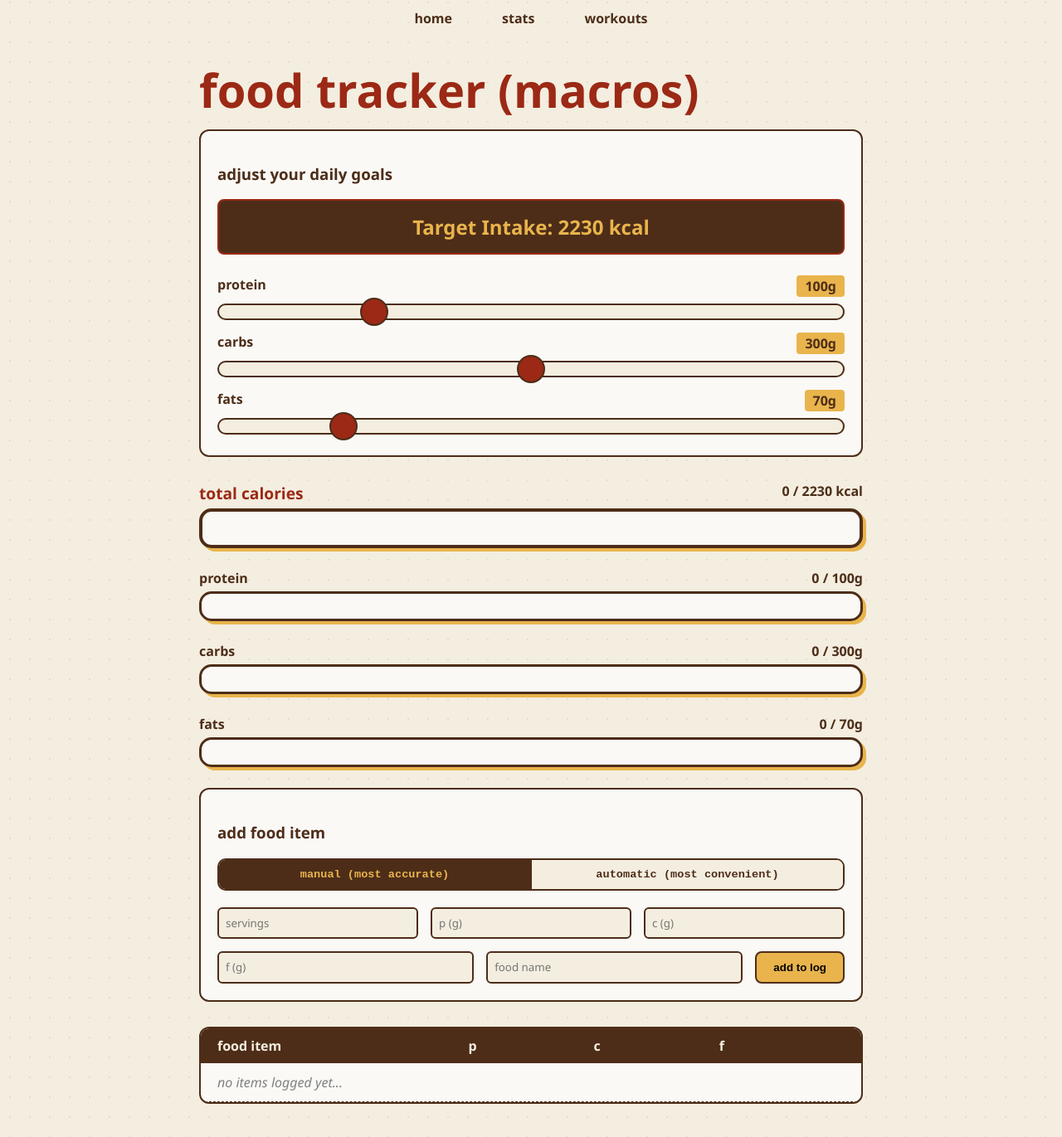
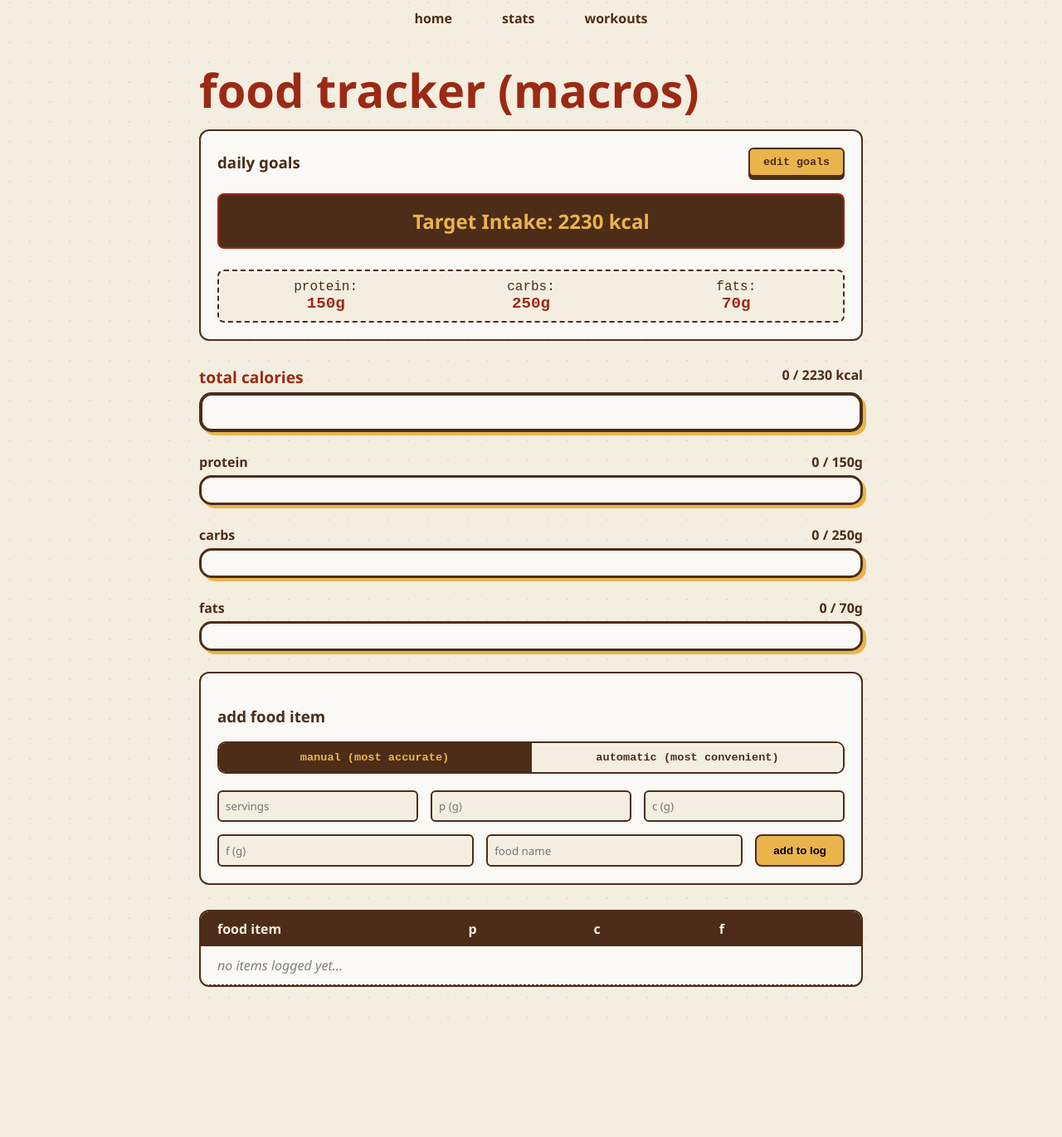
Before and after one commit to brippy207/Workout_App, a Django app: page /tracker/nutrition/ in a window 1280 px wide. Shown: the part 153-1524 px from the top of the page at 83% size. After the commit the page ends 1381 px from the top, so only its background shows below. Run offline with Django 5.2, Linux system fonts and the light colour scheme; the visitor is signed in with stand-in values (Sample User, id 1); data comes from the database, SQL or seed files in the repository; data that the repository does not hold is empty.

Commit message:
Cleaned up nutrition UI by making daily goals changable only when clicking an edit button, and saved users nutrition goals to their profile

```diff
--- a/tracker/templates/tracker/nutrition.html
+++ b/tracker/templates/tracker/nutrition.html
@@ -156,6 +156,7 @@
             opacity: 0;
             transform: translateY(-10px);
         }
+
         to {
             opacity: 1;
             transform: translateY(0);
@@ -331,6 +332,58 @@
         border-color: var(--burnt-orange);
         color: var(--wood);
     }
+
+    /* Tactile Retro Button */
+    .retro-btn {
+        background: var(--mustard);
+        color: var(--wood);
+        border: 2px solid var(--wood);
+        border-radius: 6px;
+        padding: 8px 16px;
+        font-family: 'Courier New', Courier, monospace;
+        font-weight: 900;
+        text-transform: lowercase;
+        cursor: pointer;
+        box-shadow: 0 4px 0 var(--wood);
+        /* The "height" of the button */
+        transition: all 0.1s ease;
+        position: relative;
+        top: 0;
+    }
+
+    .retro-btn:active {
+        box-shadow: 0 0px 0 var(--wood);
+        transform: translateY(4px);
+        /* Moves down when pressed */
+    }
+
+    .retro-btn.active-mode {
+        background: var(--burnt-orange);
+        color: var(--soft-white);
+    }
+
+    /* Readout Grid Styling */
+    .readout-grid {
+        display: grid;
+        grid-template-columns: 1fr 1fr 1fr;
+        gap: 10px;
+        padding: 10px;
+        background: var(--cream);
+        border: 2px dashed var(--wood);
+        border-radius: 8px;
+    }
+
+    .readout-item {
+        text-align: center;
+        font-family: 'Courier New', Courier, monospace;
+        color: var(--wood);
+    }
+
+    .readout-item strong {
+        display: block;
+        font-size: 1.2rem;
+        color: var(--burnt-orange);
+    }
 </style>
 {% endblock %}
 
@@ -340,24 +393,61 @@
 
     {% csrf_token %}
 
-    <div class="settings-card">
-        <h3>adjust your daily goals</h3>
+    <div class="settings-card" id="goal-panel">
+        <div style="display: flex; justify-content: space-between; align-items: center; margin-bottom: 20px;">
+            <h3 style="margin: 0;">daily goals</h3>
+            <button id="edit-goals-btn" class="retro-btn" onclick="toggleEditMode()">edit goals</button>
+        </div>
+
         <div class="cal-display-70s">
             <label>Target Intake:</label>
-            <span id="goal-cal-display">740</span> kcal
+            <span id="goal-cal-display">0</span> kcal
         </div>
-        <div class="slider-grid">
+
+        <div id="goals-container" class="view-mode">
+
+            <div class="readout-grid">
+                <div class="readout-item">
+                    <span>protein:</span>
+                    <strong id="readout-p">{{ goal.protein_goal }}g</strong>
+                </div>
+                <div class="readout-item">
+                    <span>carbs:</span>
+                    <strong id="readout-c">{{ goal.carb_goal }}g</strong>
+                </div>
+                <div class="readout-item">
+                    <span>fats:</span>
+                    <strong id="readout-f">{{ goal.fat_goal }}g</strong>
+                </div>
+            </div>
+
+            <div class="slider-grid" id="sliders-wrapper" style="display: none;">
                 <div class="slider-group">
-                <div class="slider-header"><label>protein</label><span class="value-badge"><span id="val-p">100</span>g</span></div>
-                <input type="range" id="goal-p" min="40" max="300" value="100" class="retro-slider" oninput="updateBars()">
+                    <div class="slider-header">
+                        <label>protein</label>
+                        <span class="value-badge"><span id="val-p">{{ goal.protein_goal }}</span>g</span>
                     </div>
+                    <input type="range" id="goal-p" min="40" max="300" value="{{ goal.protein_goal }}"
+                        class="retro-slider" oninput="updateBars()" onchange="saveGoalsToDB()">
+                </div>
+
                 <div class="slider-group">
-                <div class="slider-header"><label>carbs</label><span class="value-badge"><span id="val-c">300</span>g</span></div>
-                <input type="range" id="goal-c" min="100" max="500" value="300" class="retro-slider" oninput="updateBars()">
+                    <div class="slider-header">
+                        <label>carbs</label>
+                        <span class="value-badge"><span id="val-c">{{ goal.carb_goal }}</span>g</span>
                     </div>
+                    <input type="range" id="goal-c" min="100" max="500" value="{{ goal.carb_goal }}"
+                        class="retro-slider" oninput="updateBars()" onchange="saveGoalsToDB()">
+                </div>
+
                 <div class="slider-group">
-                <div class="slider-header"><label>fats</label><span class="value-badge"><span id="val-f">70</span>g</span></div>
-                <input type="range" id="goal-f" min="20" max="300" value="70" class="retro-slider" oninput="updateBars()">
+                    <div class="slider-header">
+                        <label>fats</label>
+                        <span class="value-badge"><span id="val-f">{{ goal.fat_goal }}</span>g</span>
+                    </div>
+                    <input type="range" id="goal-f" min="20" max="300" value="{{ goal.fat_goal }}" class="retro-slider"
+                        oninput="updateBars()" onchange="saveGoalsToDB()">
+                </div>
             </div>
         </div>
     </div>
@@ -374,15 +464,21 @@
         </div>
         <div class="progress-container">
             <div class="progress-label"><span>protein</span> <span id="p-text">0 / 150g</span></div>
-            <div class="progress-bg"><div id="p-bar" class="progress-fill" style="background: var(--burnt-orange);"></div></div>
+            <div class="progress-bg">
+                <div id="p-bar" class="progress-fill" style="background: var(--burnt-orange);"></div>
+            </div>
         </div>
         <div class="progress-container">
             <div class="progress-label"><span>carbs</span> <span id="c-text">0 / 200g</span></div>
-            <div class="progress-bg"><div id="c-bar" class="progress-fill" style="background: var(--mustard);"></div></div>
+            <div class="progress-bg">
+                <div id="c-bar" class="progress-fill" style="background: var(--mustard);"></div>
+            </div>
         </div>
         <div class="progress-container">
             <div class="progress-label"><span>fats</span> <span id="f-text">0 / 70g</span></div>
-            <div class="progress-bg"><div id="f-bar" class="progress-fill" style="background: #8b5e3c;"></div></div>
+            <div class="progress-bg">
+                <div id="f-bar" class="progress-fill" style="background: #8b5e3c;"></div>
+            </div>
         </div>
     </div>
 
@@ -410,14 +506,20 @@
             <div class="search-status" id="search-status"></div>
             <div id="search-results"></div>
             <div id="serving-slider-section">
-                <div class="slider-header"><label>how much did you eat?</label><span class="value-badge" id="serving-pct-display">100%</span></div>
-                <input type="range" id="serving-pct-slider" min="1" max="100" value="100" class="retro-slider" oninput="updateAutoPreview()">
+                <div class="slider-header"><label>how much did you eat?</label><span class="value-badge"
+                        id="serving-pct-display">100%</span></div>
+                <input type="range" id="serving-pct-slider" min="1" max="100" value="100" class="retro-slider"
+                    oninput="updateAutoPreview()">
             </div>
             <div id="whole-items-section">
-                <span style="font-family: 'Courier New', Courier, monospace; font-weight: bold; color: var(--burnt-orange);">OR</span>
+                <span
+                    style="font-family: 'Courier New', Courier, monospace; font-weight: bold; color: var(--burnt-orange);">OR</span>
                 <div style="display: flex; flex-direction: column; gap: 4px;">
-                    <input type="number" id="whole-items-input" min="0.1" step="0.1" placeholder="e.g. 2.5" style="width: 100px;" oninput="updateAutoPreview()">
-                    <span style="font-family: 'Courier New', Courier, monospace; font-size: 0.78rem; font-weight: bold; text-transform: lowercase; color: var(--wood);">whole items</span>
+                    <input type="number" id="whole-items-input" min="0.1" step="0.1" placeholder="e.g. 2.5"
+                        style="width: 100px;" oninput="updateAutoPreview()">
+                    <span
+                        style="font-family: 'Courier New', Courier, monospace; font-size: 0.78rem; font-weight: bold; text-transform: lowercase; color: var(--wood);">whole
+                        items</span>
                 </div>
             </div>
             <div id="auto-preview"></div>
@@ -524,7 +626,7 @@
         pushLogUI(`${nameVal.toLowerCase()} (${s} servings)`, totalP, totalC, totalF);
         saveToDB(nameVal, totalP, totalC, totalF);
 
-        ['food-name','add-s','add-p','add-c','add-f'].forEach(id => document.getElementById(id).value = '');
+        ['food-name', 'add-s', 'add-p', 'add-c', 'add-f'].forEach(id => document.getElementById(id).value = '');
     }
 
     // 5. Search Logic (Using your Local API)
@@ -646,6 +748,59 @@
         logList.prepend(entry);
     }
 
+    function saveGoalsToDB() {
+        // 1. Grab the values from the sliders
+        const p = document.getElementById('goal-p').value;
+        const c = document.getElementById('goal-c').value;
+        const f = document.getElementById('goal-f').value;
+
+        // 2. Send them to Django
+        fetch("{% url 'update_goals' %}", {
+            method: 'POST',
+            headers: {
+                'Content-Type': 'application/json',
+                'X-CSRFToken': '{{ csrf_token }}'
+            },
+            body: JSON.stringify({
+                'protein': p,
+                'carbs': c,
+                'fats': f
+            })
+        })
+            .then(response => response.json())
+            .then(data => console.log('Saved successfully:', data))
+            .catch(error => console.error('Error saving goals:', error));
+    }
+
+    function toggleEditMode() {
+        const wrapper = document.getElementById('sliders-wrapper');
+        const readouts = document.querySelector('.readout-grid');
+        const btn = document.getElementById('edit-goals-btn');
+
+        // 1. If sliders are HIDDEN, we want to SHOW them (Switch to Edit Mode)
+        if (wrapper.style.display === 'none' || wrapper.style.display === '') {
+            wrapper.style.display = 'flex';   // Show sliders
+            readouts.style.display = 'none';   // Hide static text
+            btn.innerText = 'save goals';      // Change button text
+            btn.classList.add('active-mode');  // Add the orange/pressed style
+        }
+        // 2. If sliders are VISIBLE, we want to HIDE them (Switch back to View Mode)
+        else {
+            wrapper.style.display = 'none';    // Hide sliders
+            readouts.style.display = 'grid';   // Show static text
+            btn.innerText = 'edit goals';      // Change button text back
+            btn.classList.remove('active-mode');
+
+            // Update the static text readouts so they match the new slider positions
+            document.getElementById('readout-p').innerText = document.getElementById('goal-p').value + 'g';
+            document.getElementById('readout-c').innerText = document.getElementById('goal-c').value + 'g';
+            document.getElementById('readout-f').innerText = document.getElementById('goal-f').value + 'g';
+
+            // Trigger the background save to Django
+            saveGoalsToDB();
+        }
+    }
+
     // Event Listeners
     document.getElementById('whole-items-input').addEventListener('input', () => {
         document.getElementById('serving-pct-slider').value = 100;
--- a/tracker/urls.py
+++ b/tracker/urls.py
@@ -16,4 +16,5 @@ urlpatterns = [
     path('lifting/custom/new/', views.create_custom_workout, name='create_custom_workout'),
     path('lifting/custom/<int:workout_id>/', views.custom_workout_detail, name='custom_workout_detail'),
     path('lifting/custom/<int:workout_id>/log/', views.log_custom_workout, name='log_custom_workout'),
+    path('update_goals/', views.update_goals, name='update_goals'),
 ]
--- a/tracker/views.py
+++ b/tracker/views.py
@@ -7,6 +7,7 @@ from django.db import DatabaseError
 from django.http import JsonResponse
 from django.views.decorators.http import require_POST
 from django.utils import timezone
+from .models import FoodLog, UserGoal
 
 from .forms import SignUpForm
 from .models import (
@@ -84,11 +85,33 @@ def workouts(request):
 
 @login_required
 def nutrition(request):
-    from .models import FoodLog
+    # This finds the goal in the DB. If it's not there, it creates it.
+    goal, created = UserGoal.objects.get_or_create(user=request.user)
 
-    today = timezone.localdate()
-    food_logs = FoodLog.objects.filter(user=request.user, date=today)
-    return render(request, 'tracker/nutrition.html', {'food_logs': food_logs})
+    # If the user is new, 'created' will be True and goals will be 0.
+    # Let's ensure they have real numbers if they are new:
+    if created:
+        goal.protein_goal = 150
+        goal.carb_goal = 250
+        goal.fat_goal = 70
+        goal.save()
+
+    return render(request, 'tracker/nutrition.html', {'goal': goal})
+
+def nutrition_tracker(request):
+    # 1. Get the data
+    user_goal, created = UserGoal.objects.get_or_create(user=request.user)
+    logs = FoodLog.objects.filter(user=request.user).order_by('-id')
+
+    # 2. Put it in the box (context)
+    context = {
+        'goal': user_goal,  # This MUST match the 'goal' in {{ goal.protein_goal }}
+        'food_logs': logs,
+    }
+
+    # 3. Send the box to the template
+    return render(request, 'tracker/nutrition.html', context)
+
 @login_required
 def api_food_search(request):
     query = request.GET.get('query', '').lower().strip()
@@ -423,3 +446,22 @@ def log_food(request):
         return JsonResponse({'ok': True, 'message': success_message})
     messages.success(request, success_message)
     return redirect('nutrition')
+
+@login_required
+def update_goals(request):
+    if request.method == 'POST':
+        data = json.loads(request.body)
+        goal, _ = UserGoal.objects.get_or_create(user=request.user)
+
+        # 1. Get the specific goal for THIS user
+        goal, created = UserGoal.objects.get_or_create(user=request.user)
+
+        # 2. Assign the new values from the JS 'body'
+        goal.protein_goal = int(data.get('protein'))
+        goal.carb_goal = int(data.get('carbs'))
+        goal.fat_goal = int(data.get('fats'))
+
+        # 3. CRITICAL: This is what makes it stay in the DB
+        goal.save()
+
+        return JsonResponse({'status': 'success'})
```
Also changed, not shown: tracker/models.py (+9 -0 lines). Lines whose indentation alone changed are shown as unchanged.
